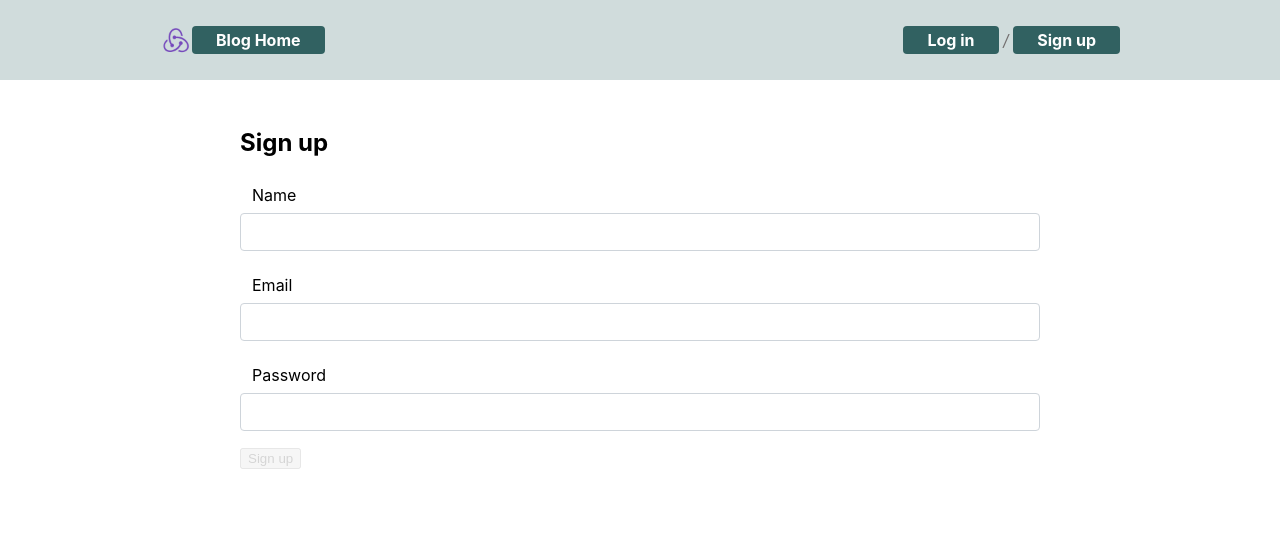
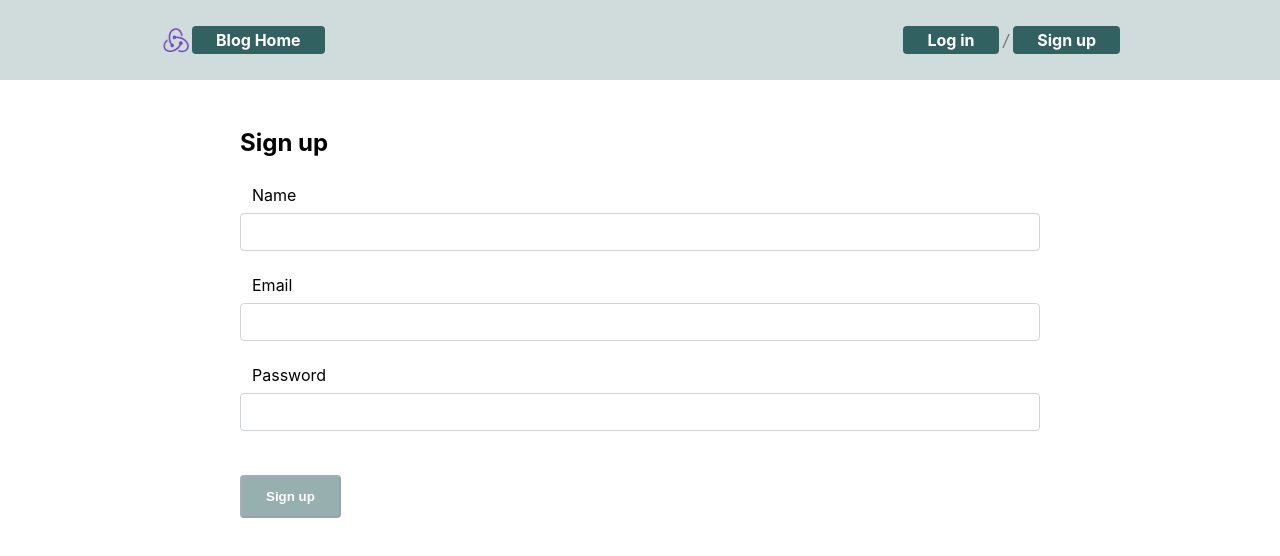
Before and after one commit to ninomiyx/blog-fe, a React (Create React App) app: page /signup in a window 1280 px wide. Shown: the top 556 px of the page. Built offline with nearby package versions, Linux system fonts and the light colour scheme; no server answers.

Commit message:
password type for input password

```diff
--- a/src/features/users/Login.tsx
+++ b/src/features/users/Login.tsx
@@ -50,7 +50,7 @@ const LogInForm: React.FunctionComponent = () => {
         <div className="input-group mb-3">
           <span className="input-group-text">Password</span>
           <input
-            type="text"
+            type="password"
             id="passWord"
             name="passWord"
             className="form-control"
@@ -58,7 +58,7 @@ const LogInForm: React.FunctionComponent = () => {
             onChange={onPassWordChanged}
           />
         </div>
-        <button type="button" className="input-button" onClick={onLoginClicked} disabled={!canSave}>Log In</button>
+        <button type="button" className="button" onClick={onLoginClicked} disabled={!canSave}>Log In</button>
       </form>
     </section>
   );
--- a/src/features/users/SignUp.tsx
+++ b/src/features/users/SignUp.tsx
@@ -70,7 +70,7 @@ const SignUp: React.FunctionComponent = () => {
         <div className="input-group mb-3">
           <span className="input-group-text">Password</span>
           <input
-            type="text"
+            type="password"
             id="passWord"
             className="form-control"
             name="passWord"
@@ -78,7 +78,7 @@ const SignUp: React.FunctionComponent = () => {
             onChange={onPassWordChanged}
           />
         </div>
-        <button className="input-button" type="button" onClick={onSignupClicked} disabled={!canSave}>Sign up</button>
+        <button className="button" type="button" onClick={onSignupClicked} disabled={!canSave}>Sign up</button>
       </form>
     </section>
   );
```
